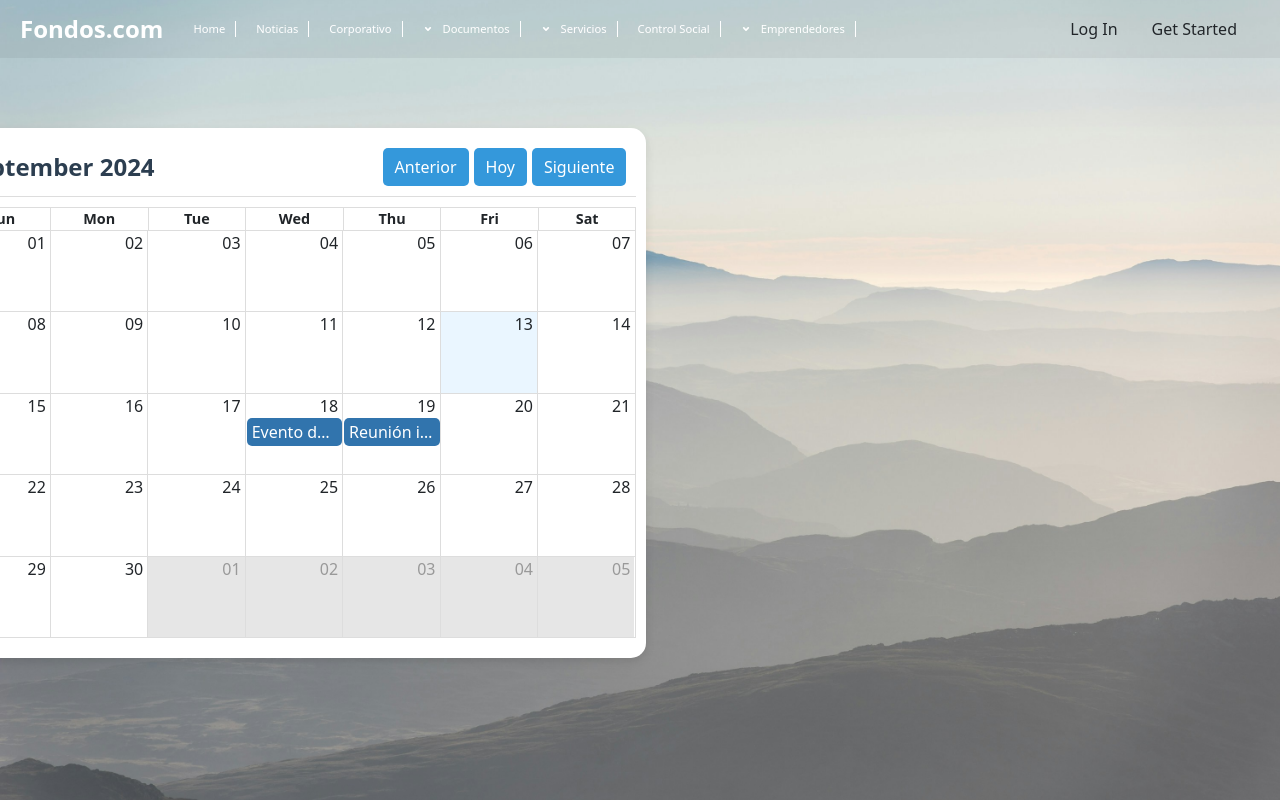
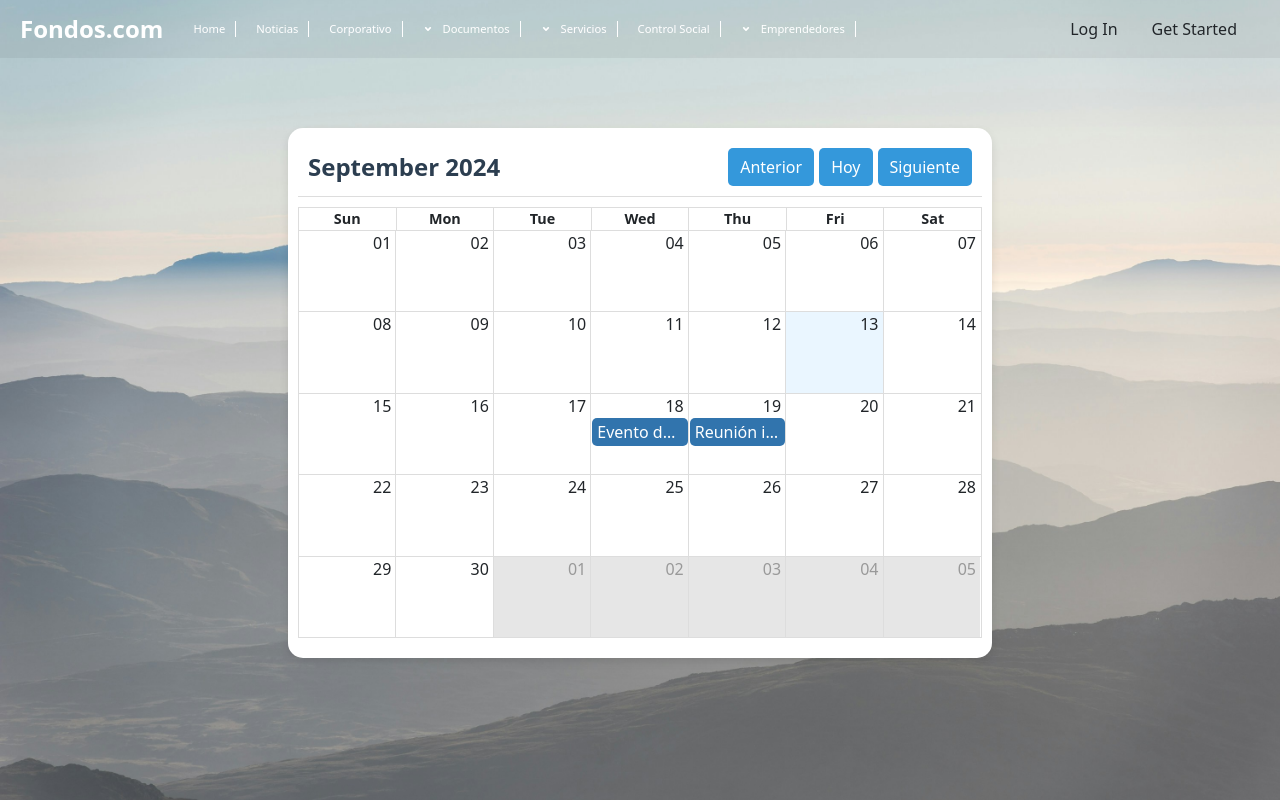
Before and after one commit to STRsanti/ProyectoFondo, a React (Create React App) app: page /noticias in a window 1280 px wide. Built offline with nearby package versions, Linux system fonts and the light colour scheme.

Commit message:
correcion margen del calendario

```diff
--- a/src/componentes/calendario.jsx
+++ b/src/componentes/calendario.jsx
@@ -101,7 +101,7 @@ export function Calendario() {
         height: '530px',
         width: '55%',
         marginTop: '10%',
-        marginLeft: '-4.5%',
+        marginLeft: '22.5%',
         marginRight: '4%',
         backgroundColor: 'white',
         borderRadius: '15px',
```
